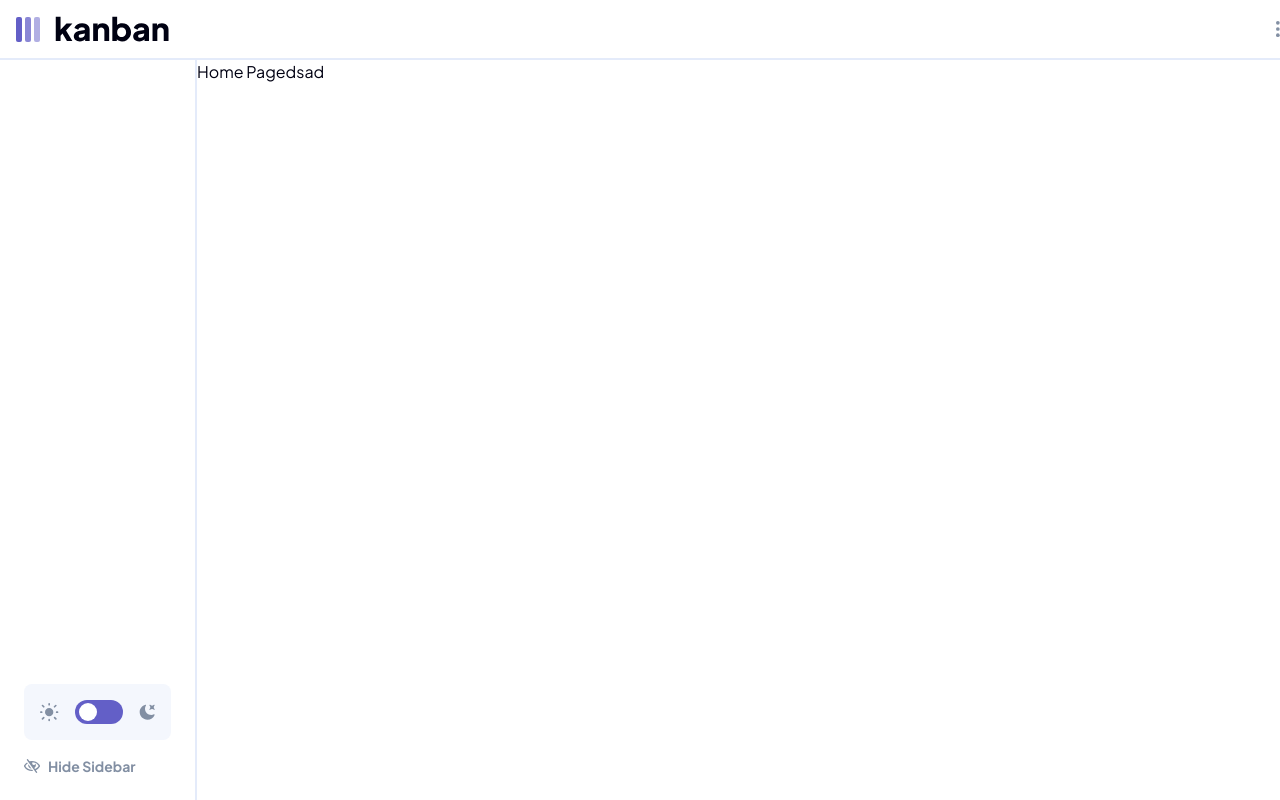
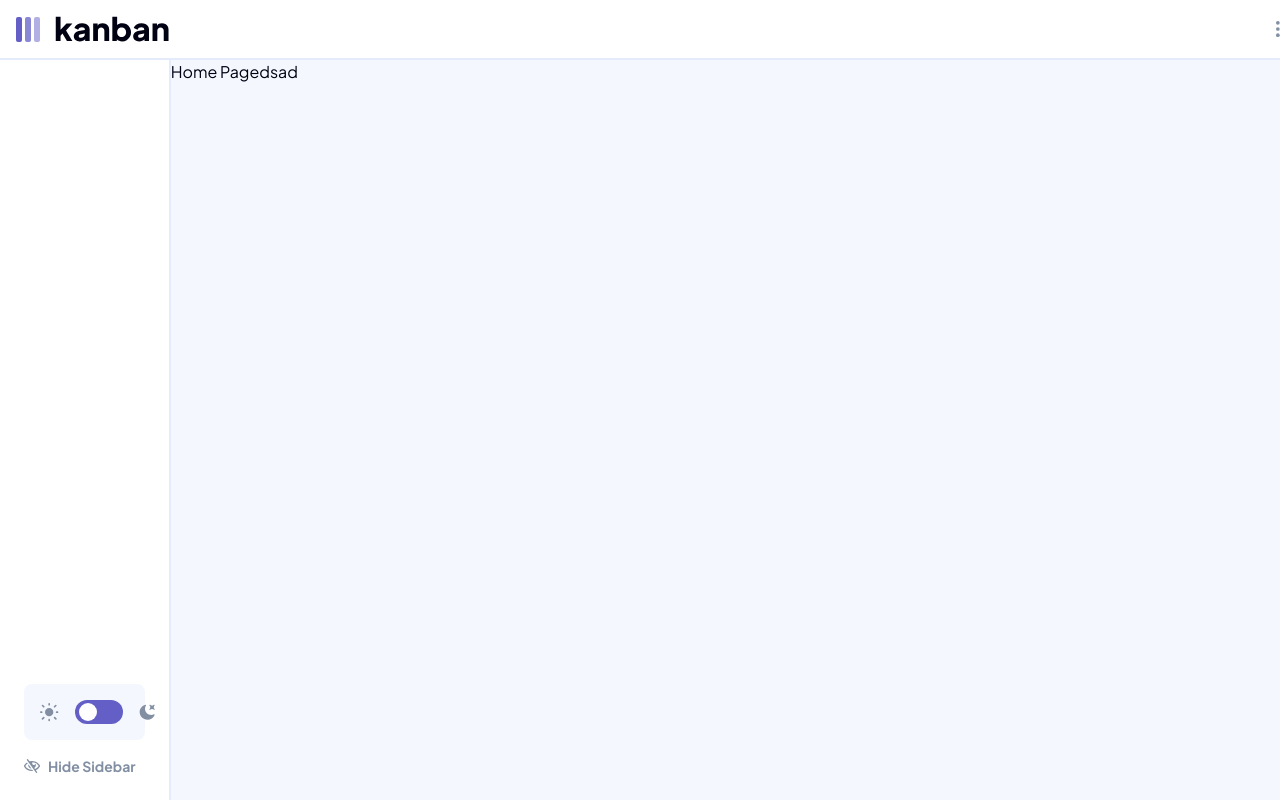
Before and after one commit to drosbros/kanban-task-management-app, a Next.js app in the folder client/: page / in a window 1280 px wide. Built offline with nearby package versions, Linux system fonts and the light colour scheme.

Commit message:
chore: change background from main page

```diff
--- a/client/src/app/page.tsx
+++ b/client/src/app/page.tsx
@@ -1,5 +1,3 @@
-import Button from '@/components/ui/Button'
-
 import fs from 'fs/promises'
 import path from 'path'
 
@@ -12,5 +10,9 @@ async function getMockData() {
 export default async function Home() {
   const { boards } = await getMockData()
 
-  return <main className=''>Home Pagedsad</main>
+  return (
+    <main className='bg-gray-light dark:bg-gray-very-dark w-full'>
+      Home Pagedsad
+    </main>
+  )
 }
```
